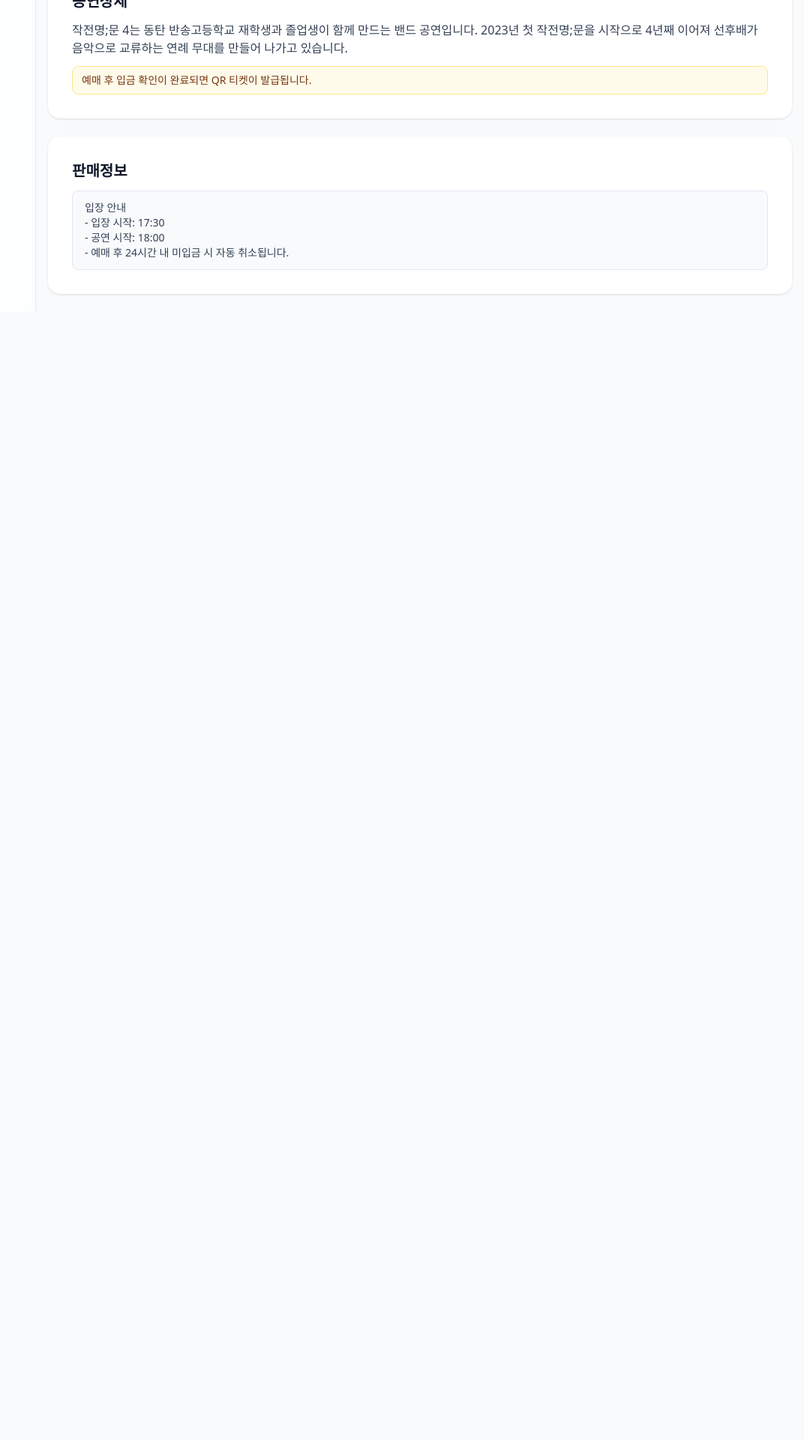
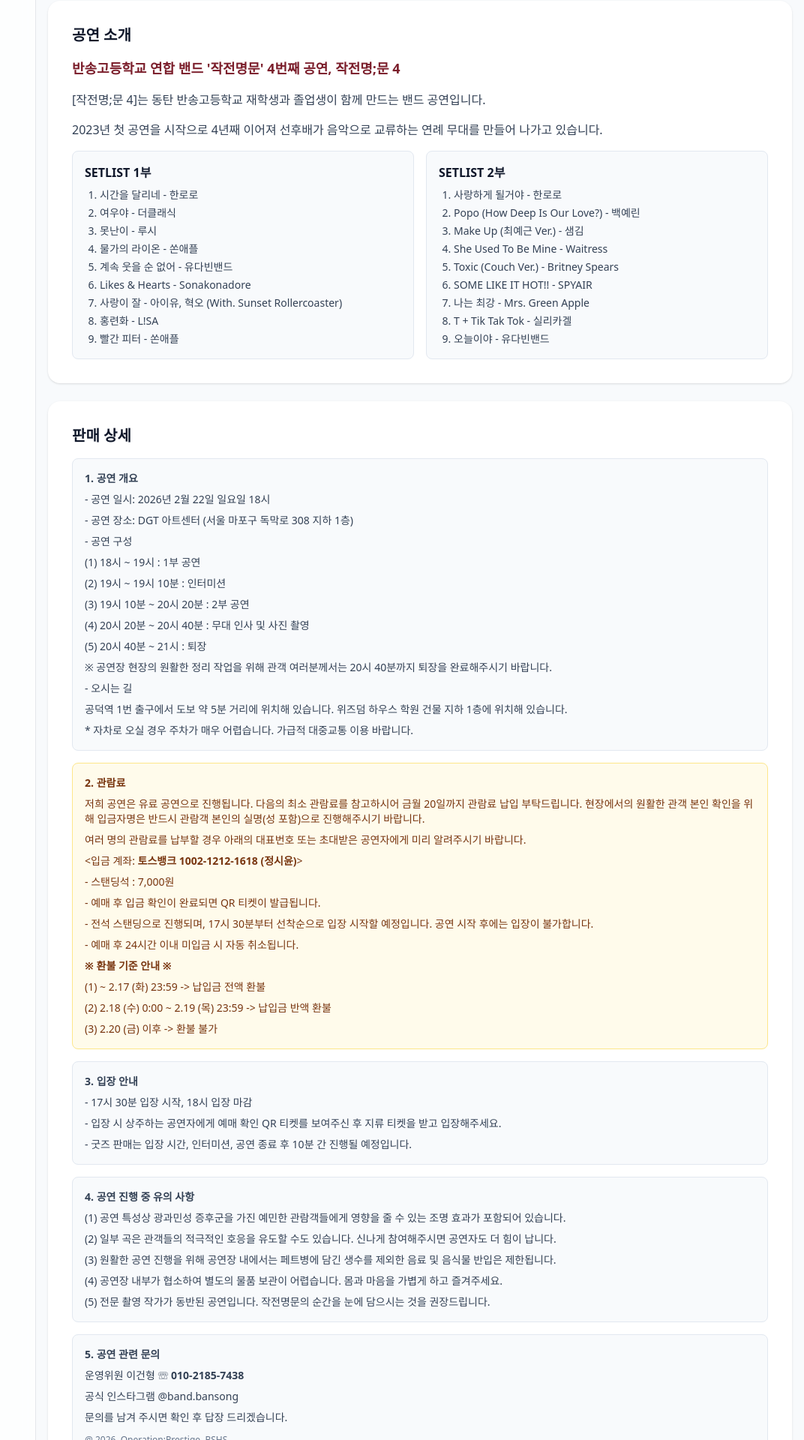
Before and after one commit to yeopkwang/Team_thetop, a Next.js app: page / in a window 1280 px wide. Shown: the part 620-2540 px from the top of the page at 75% size, without its empty margins (208-1280 px from the left). Before the commit the page ends 1036 px from the top, so only its background shows below. Built offline with nearby package versions, Linux system fonts and the light colour scheme.

Commit message:
feat: update show details and ticket price to 7000

```diff
--- a/app/book/page.tsx
+++ b/app/book/page.tsx
@@ -119,6 +119,12 @@ export default function BookPage() {
                 <div className="text-sm text-slate-500">{CURRENT_SHOW_INFO.contactTag}</div>
               </div>
             </div>
+            <div className="grid grid-cols-[88px_1fr] gap-2 border-b pb-2">
+              <div className="text-slate-500">입금 계좌</div>
+              <div className="font-semibold">
+                {CURRENT_SHOW_INFO.payment.bank} {CURRENT_SHOW_INFO.payment.account} ({CURRENT_SHOW_INFO.payment.holder})
+              </div>
+            </div>
             <div className="grid grid-cols-[88px_1fr] gap-2">
               <div className="text-slate-500">입장 관련</div>
               <div>{CURRENT_SHOW_INFO.audienceInfo}</div>
--- a/app/page.tsx
+++ b/app/page.tsx
@@ -1,55 +1,87 @@
 import Link from "next/link";
+import { CURRENT_SHOW_INFO } from "@/lib/show-info";
+
+const setlistPart1 = [
+  "시간을 달리네 - 한로로",
+  "여우야 - 더클래식",
+  "못난이 - 루시",
+  "물가의 라이온 - 쏜애플",
+  "계속 웃을 순 없어 - 유다빈밴드",
+  "Likes & Hearts - Sonakonadore",
+  "사랑이 잘 - 아이유, 혁오 (With. Sunset Rollercoaster)",
+  "홍련화 - L!SA",
+  "빨간 피터 - 쏜애플",
+];
+
+const setlistPart2 = [
+  "사랑하게 될거야 - 한로로",
+  "Popo (How Deep Is Our Love?) - 백예린",
+  "Make Up (최예근 Ver.) - 샘김",
+  "She Used To Be Mine - Waitress",
+  "Toxic (Couch Ver.) - Britney Spears",
+  "SOME LIKE IT HOT!! - SPYAIR",
+  "나는 최강 - Mrs. Green Apple",
+  "T + Tik Tak Tok - 실리카겔",
+  "오늘이야 - 유다빈밴드",
+];
 
 export default function HomePage() {
   return (
     <main className="container-base space-y-6">
       <section className="rounded-2xl bg-white p-5 shadow md:p-8">
         <p className="text-sm font-semibold text-red-700">현재 예매 가능한 공연</p>
-        <h1 className="mt-2 text-3xl font-bold">작전명;문 4</h1>
+        <h1 className="mt-2 text-3xl font-bold">{CURRENT_SHOW_INFO.title}</h1>
 
         <div className="mt-5 grid gap-6 md:grid-cols-[300px_1fr]">
           <div className="rounded-xl border bg-slate-50 p-3">
-            <img src="/uploads/sample-poster.png" alt="공연 포스터" className="w-full rounded-lg object-cover" />
+            <img src={CURRENT_SHOW_INFO.posterUrl} alt="공연 포스터" className="w-full rounded-lg object-cover" />
           </div>
 
           <div className="space-y-3">
             <div className="grid grid-cols-[88px_1fr] gap-2 border-b pb-2">
               <div className="text-slate-500">일시</div>
-              <div>2026년 02월 22일 (일)</div>
+              <div>{CURRENT_SHOW_INFO.dateLabel}</div>
             </div>
 
             <div className="grid grid-cols-[88px_1fr] gap-2 border-b pb-2">
               <div className="text-slate-500">시간</div>
               <div>
-                <div>18:00 ~ 21:00</div>
-                <div className="text-sm text-slate-500">인터미션 포함 / 입장 가능 17:30</div>
+                <div>{CURRENT_SHOW_INFO.timeLabel}</div>
+                <div className="text-sm text-slate-500">{CURRENT_SHOW_INFO.timeSubLabel}</div>
               </div>
             </div>
 
             <div className="grid grid-cols-[88px_1fr] gap-2 border-b pb-2">
               <div className="text-slate-500">장소</div>
               <div>
-                <div>공덕 DGT 아트센터</div>
-                <div className="text-sm text-slate-500">서울특별시 마포구 독막로 308</div>
+                <div>{CURRENT_SHOW_INFO.venue}</div>
+                <div className="text-sm text-slate-500">{CURRENT_SHOW_INFO.venueAddress}</div>
               </div>
             </div>
 
             <div className="grid grid-cols-[88px_1fr] gap-2 border-b pb-2">
               <div className="text-slate-500">문의</div>
               <div>
-                <div>대표 이건형</div>
-                <div className="text-sm text-slate-500">@band.bansong</div>
+                <div>{CURRENT_SHOW_INFO.contactName}</div>
+                <div className="text-sm text-slate-500">{CURRENT_SHOW_INFO.contactTag}</div>
+              </div>
+            </div>
+
+            <div className="grid grid-cols-[88px_1fr] gap-2 border-b pb-2">
+              <div className="text-slate-500">입금 계좌</div>
+              <div>
+                <span className="font-semibold">
+                  {CURRENT_SHOW_INFO.payment.bank} {CURRENT_SHOW_INFO.payment.account} ({CURRENT_SHOW_INFO.payment.holder})
+                </span>
               </div>
             </div>
 
             <div className="grid grid-cols-[88px_1fr] gap-2">
               <div className="text-slate-500">입장 관련</div>
-              <div>관객 100명 · 전원 스탠딩</div>
+              <div>{CURRENT_SHOW_INFO.audienceInfo}</div>
             </div>
 
-            <p className="pt-2 text-sm text-slate-600">
-              본 공연은 온라인 예매로 진행되며, 예매하신 티켓의 취소/환불 관련 사항은 공연 안내 규정에 따라 적용됩니다.
-            </p>
+            <p className="pt-2 text-sm text-slate-600">{CURRENT_SHOW_INFO.notice}</p>
 
             <div className="pt-2">
               <Link
@@ -63,24 +95,99 @@ export default function HomePage() {
         </div>
       </section>
 
-      <section className="space-y-3 rounded-2xl bg-white p-5 shadow md:p-8">
-        <h2 className="text-xl font-bold">공연상세</h2>
+      <section className="space-y-4 rounded-2xl bg-white p-5 shadow md:p-8">
+        <h2 className="text-xl font-bold">공연 소개</h2>
+        <p className="text-lg font-bold text-[#7b1e2b]">반송고등학교 연합 밴드 '작전명문' 4번째 공연, 작전명;문 4</p>
+        <p className="text-slate-700">[작전명;문 4]는 동탄 반송고등학교 재학생과 졸업생이 함께 만드는 밴드 공연입니다.</p>
         <p className="text-slate-700">
-          작전명;문 4는 동탄 반송고등학교 재학생과 졸업생이 함께 만드는 밴드 공연입니다. 2023년 첫 작전명;문을
-          시작으로 4년째 이어져 선후배가 음악으로 교류하는 연례 무대를 만들어 나가고 있습니다.
+          2023년 첫 공연을 시작으로 4년째 이어져 선후배가 음악으로 교류하는 연례 무대를 만들어 나가고 있습니다.
         </p>
-        <p className="rounded-lg border border-amber-200 bg-amber-50 px-3 py-2 text-sm text-amber-900">
-          예매 후 입금 확인이 완료되면 QR 티켓이 발급됩니다.
-        </p>
+
+        <div className="grid gap-4 md:grid-cols-2">
+          <div className="rounded-lg border border-slate-200 bg-slate-50 p-4">
+            <h3 className="font-semibold">SETLIST 1부</h3>
+            <ol className="mt-2 list-decimal space-y-1 pl-5 text-sm text-slate-700">
+              {setlistPart1.map((song) => (
+                <li key={song}>{song}</li>
+              ))}
+            </ol>
+          </div>
+          <div className="rounded-lg border border-slate-200 bg-slate-50 p-4">
+            <h3 className="font-semibold">SETLIST 2부</h3>
+            <ol className="mt-2 list-decimal space-y-1 pl-5 text-sm text-slate-700">
+              {setlistPart2.map((song) => (
+                <li key={song}>{song}</li>
+              ))}
+            </ol>
+          </div>
+        </div>
       </section>
 
-      <section className="space-y-3 rounded-2xl bg-white p-5 shadow md:p-8">
-        <h2 className="text-xl font-bold">판매정보</h2>
-        <div className="rounded-lg border border-slate-200 bg-slate-50 px-4 py-3 text-sm text-slate-700">
-          <p>입장 안내</p>
-          <p>- 입장 시작: 17:30</p>
-          <p>- 공연 시작: 18:00</p>
-          <p>- 예매 후 24시간 내 미입금 시 자동 취소됩니다.</p>
+      <section className="space-y-4 rounded-2xl bg-white p-5 shadow md:p-8">
+        <h2 className="text-xl font-bold">판매 상세</h2>
+
+        <div className="rounded-lg border border-slate-200 bg-slate-50 p-4 text-sm text-slate-700 space-y-2">
+          <p className="font-semibold">1. 공연 개요</p>
+          <p>- 공연 일시: 2026년 2월 22일 일요일 18시</p>
+          <p>- 공연 장소: DGT 아트센터 (서울 마포구 독막로 308 지하 1층)</p>
+          <p>- 공연 구성</p>
+          <p>(1) 18시 ~ 19시 : 1부 공연</p>
+          <p>(2) 19시 ~ 19시 10분 : 인터미션</p>
+          <p>(3) 19시 10분 ~ 20시 20분 : 2부 공연</p>
+          <p>(4) 20시 20분 ~ 20시 40분 : 무대 인사 및 사진 촬영</p>
+          <p>(5) 20시 40분 ~ 21시 : 퇴장</p>
+          <p>※ 공연장 현장의 원활한 정리 작업을 위해 관객 여러분께서는 20시 40분까지 퇴장을 완료해주시기 바랍니다.</p>
+          <p>- 오시는 길</p>
+          <p>공덕역 1번 출구에서 도보 약 5분 거리에 위치해 있습니다. 위즈덤 하우스 학원 건물 지하 1층에 위치해 있습니다.</p>
+          <p>* 자차로 오실 경우 주차가 매우 어렵습니다. 가급적 대중교통 이용 바랍니다.</p>
+        </div>
+
+        <div className="rounded-lg border border-amber-200 bg-amber-50 p-4 text-sm text-amber-900 space-y-2">
+          <p className="font-semibold">2. 관람료</p>
+          <p>
+            저희 공연은 유료 공연으로 진행됩니다. 다음의 최소 관람료를 참고하시어 금월 20일까지 관람료 납입 부탁드립니다.
+            현장에서의 원활한 관객 본인 확인을 위해 입금자명은 반드시 관람객 본인의 실명(성 포함)으로 진행해주시기 바랍니다.
+          </p>
+          <p>
+            여러 명의 관람료를 납부할 경우 아래의 대표번호 또는 초대받은 공연자에게 미리 알려주시기 바랍니다.
+          </p>
+          <p>
+            &lt;입금 계좌: <span className="font-semibold">토스뱅크 1002-1212-1618 (정시윤)</span>&gt;
+          </p>
+          <p>- 스탠딩석 : 7,000원</p>
+          <p>- 예매 후 입금 확인이 완료되면 QR 티켓이 발급됩니다.</p>
+          <p>- 전석 스탠딩으로 진행되며, 17시 30분부터 선착순으로 입장 시작할 예정입니다. 공연 시작 후에는 입장이 불가합니다.</p>
+          <p>- 예매 후 24시간 이내 미입금 시 자동 취소됩니다.</p>
+          <p className="font-semibold">※ 환불 기준 안내 ※</p>
+          <p>(1) ~ 2.17 (화) 23:59 -&gt; 납입금 전액 환불</p>
+          <p>(2) 2.18 (수) 0:00 ~ 2.19 (목) 23:59 -&gt; 납입금 반액 환불</p>
+          <p>(3) 2.20 (금) 이후 -&gt; 환불 불가</p>
+        </div>
+
+        <div className="rounded-lg border border-slate-200 bg-slate-50 p-4 text-sm text-slate-700 space-y-2">
+          <p className="font-semibold">3. 입장 안내</p>
+          <p>- 17시 30분 입장 시작, 18시 입장 마감</p>
+          <p>- 입장 시 상주하는 공연자에게 예매 확인 QR 티켓를 보여주신 후 지류 티켓을 받고 입장해주세요.</p>
+          <p>- 굿즈 판매는 입장 시간, 인터미션, 공연 종료 후 10분 간 진행될 예정입니다.</p>
+        </div>
+
+        <div className="rounded-lg border border-slate-200 bg-slate-50 p-4 text-sm text-slate-700 space-y-2">
+          <p className="font-semibold">4. 공연 진행 중 유의 사항</p>
+          <p>(1) 공연 특성상 광과민성 증후군을 가진 예민한 관람객들에게 영향을 줄 수 있는 조명 효과가 포함되어 있습니다.</p>
+          <p>(2) 일부 곡은 관객들의 적극적인 호응을 유도할 수도 있습니다. 신나게 참여해주시면 공연자도 더 힘이 납니다.</p>
+          <p>(3) 원활한 공연 진행을 위해 공연장 내에서는 페트병에 담긴 생수를 제외한 음료 및 음식물 반입은 제한됩니다.</p>
+          <p>(4) 공연장 내부가 협소하여 별도의 물품 보관이 어렵습니다. 몸과 마음을 가볍게 하고 즐겨주세요.</p>
+          <p>(5) 전문 촬영 작가가 동반된 공연입니다. 작전명문의 순간을 눈에 담으시는 것을 권장드립니다.</p>
+        </div>
+
+        <div className="rounded-lg border border-slate-200 bg-slate-50 p-4 text-sm text-slate-700 space-y-2">
+          <p className="font-semibold">5. 공연 관련 문의</p>
+          <p>
+            운영위원 이건형 ☏ <span className="font-semibold">010-2185-7438</span>
+          </p>
+          <p>공식 인스타그램 @band.bansong</p>
+          <p>문의를 남겨 주시면 확인 후 답장 드리겠습니다.</p>
+          <p className="pt-1 text-xs text-slate-500">@ 2026, Operation;Prestige, BSHS</p>
         </div>
       </section>
     </main>
--- a/lib/show-info.ts
+++ b/lib/show-info.ts
@@ -15,7 +15,7 @@ export const CURRENT_SHOW_INFO = {
     holder: "정시윤",
     bank: "토스뱅크",
     account: "1002-1212-1618",
-    amount: 5000,
+    amount: 7000,
   },
-  refundContact: "010-9149-5865",
+  refundContact: "010-2185-7438",
 } as const;
```
Also changed, not shown: 1 other file (tests, documents, lock files or other folders).
